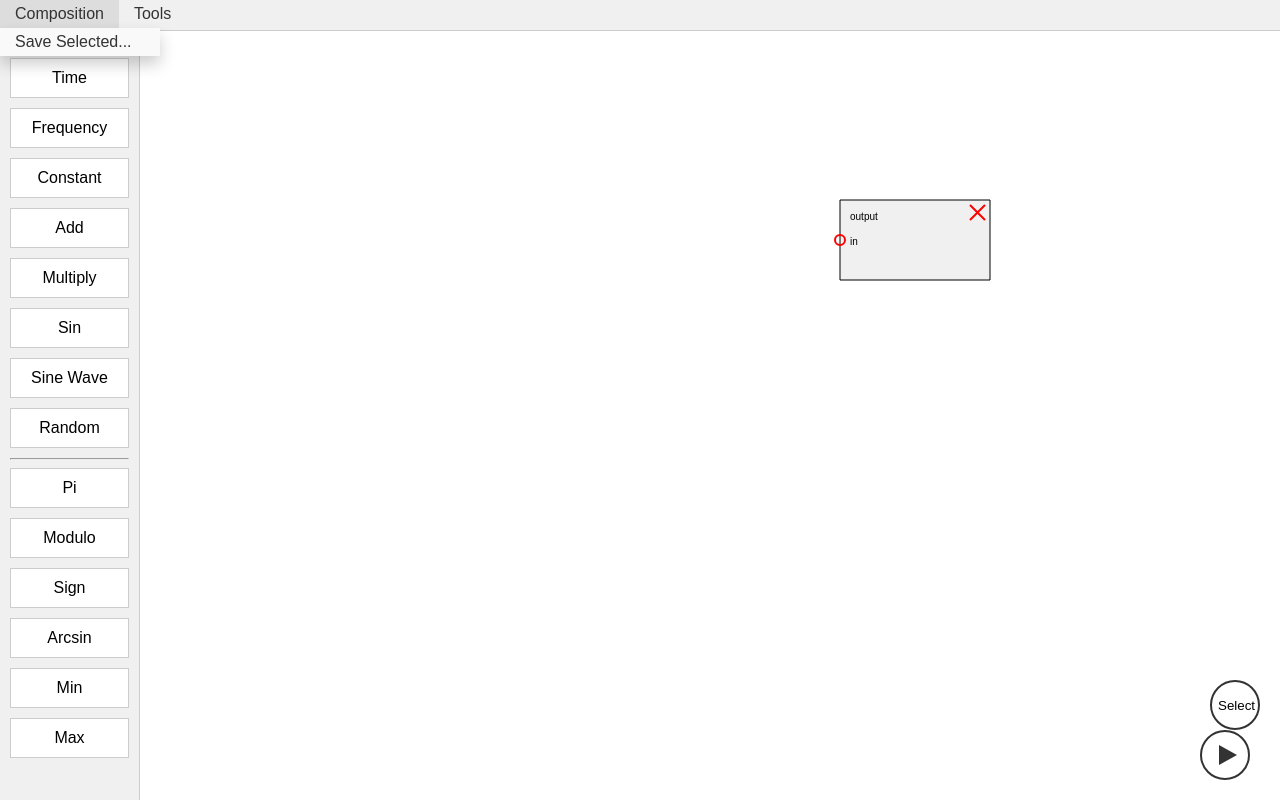
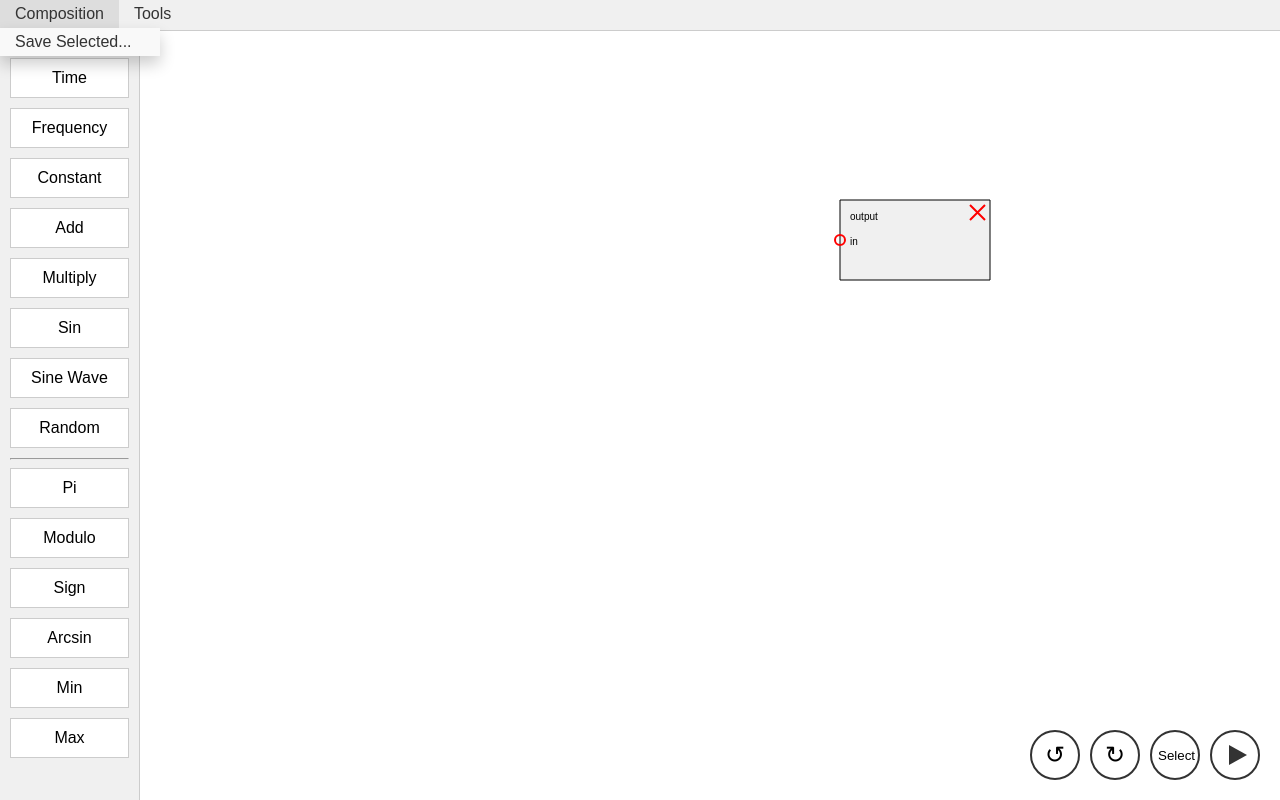
Before and after one commit to me2beats/extract, a plain HTML site: page index.html in a window 1280 px wide. Drawn offline with Linux system fonts and the light colour scheme.

Commit message:
feat: Add undo/redo buttons and reposition select button

```diff
--- a/index.html
+++ b/index.html
@@ -45,8 +45,10 @@
             </ul>
         </div>
         <div id="controls">
+            <button id="play-button"></button>
             <button id="select-mode-button">Select</button>
-            <button id="play-button"></button>
+            <button id="redo-button"></button>
+            <button id="undo-button"></button>
         </div>
     </div>
     <div id="buffer-info-modal" class="hidden">
--- a/style.css
+++ b/style.css
@@ -97,6 +97,11 @@ body, html {
     z-index: 10;
 }
 
+#controls button {
+    float: right;
+    margin-left: 10px;
+}
+
 #play-button {
     width: 50px;
     height: 50px;
@@ -124,14 +129,33 @@ body, html {
     background: #333;
 }
 
-#buffer-info-button, #select-mode-button {
+#buffer-info-button, #select-mode-button, #undo-button, #redo-button {
     width: 50px;
     height: 50px;
     border-radius: 50%;
     border: 2px solid #333;
     background: #fff;
     cursor: pointer;
-    margin-left: 10px;
+}
+
+#undo-button::before {
+    content: "↺";
+    font-size: 24px;
+    display: flex;
+    justify-content: center;
+    align-items: center;
+    width: 100%;
+    height: 100%;
+}
+
+#redo-button::before {
+    content: "↻";
+    font-size: 24px;
+    display: flex;
+    justify-content: center;
+    align-items: center;
+    width: 100%;
+    height: 100%;
 }
 
 #select-mode-button.active {
```
